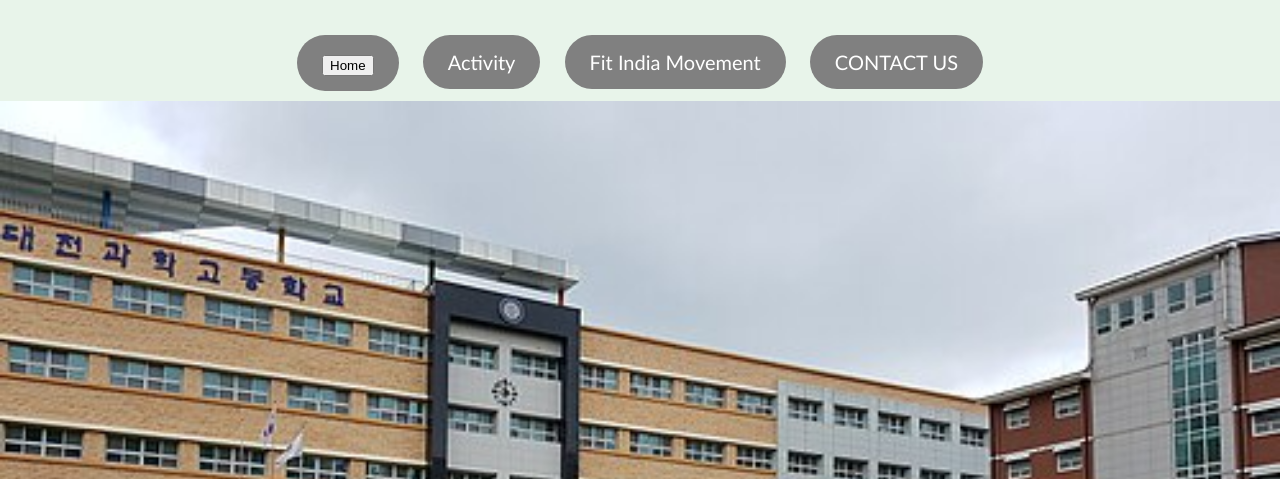
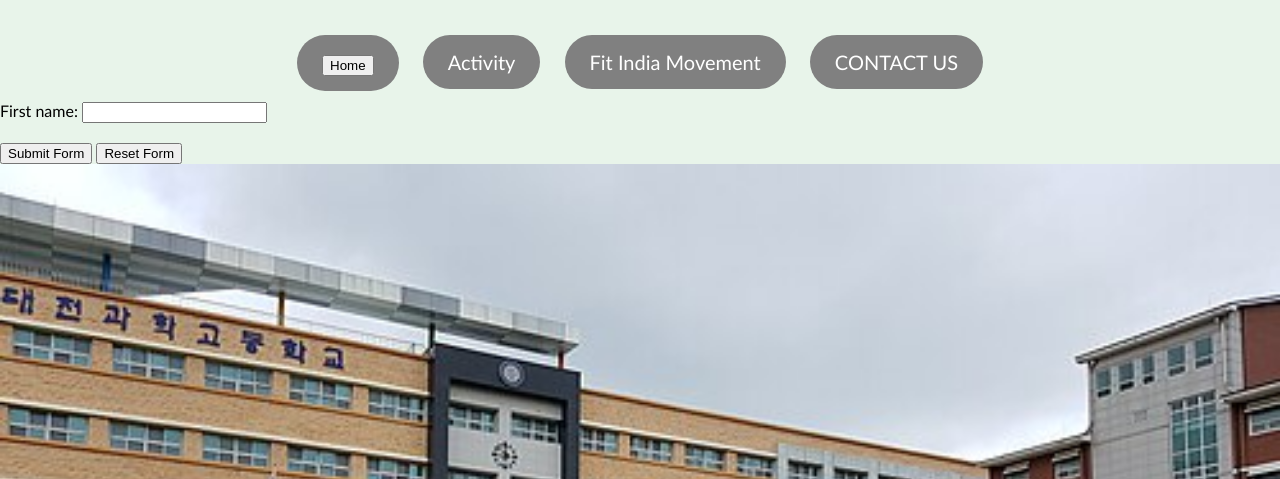
Before and after one commit to Sameera773492/Sameera773492.github.io, a plain HTML site: page index.html in a window 1280 px wide. Shown: the part 321-800 px from the top of the page. Drawn offline with Linux system fonts and the light colour scheme.

Commit message:
Update index.html

```diff
--- a/index.html
+++ b/index.html
@@ -48,6 +48,12 @@
 
 
 </div>
+  <form action="/index.html">
+  First name: <input type="text" name="fname"><br><br>
+
+  <button type="submit">Submit Form</button>
+  <button type="reset">Reset Form</button>
+</form>
 
 <img src="dps.jpg" style="width:100%; height:50%;">
 
```
